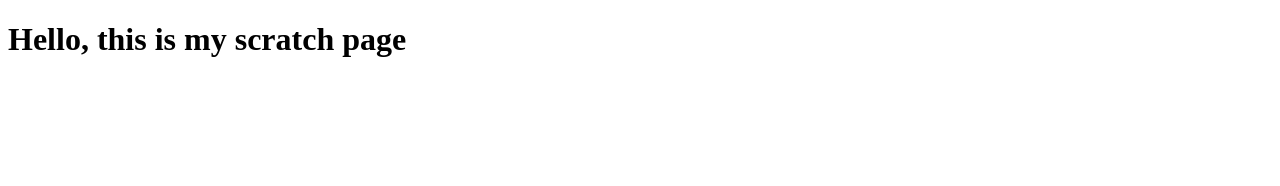
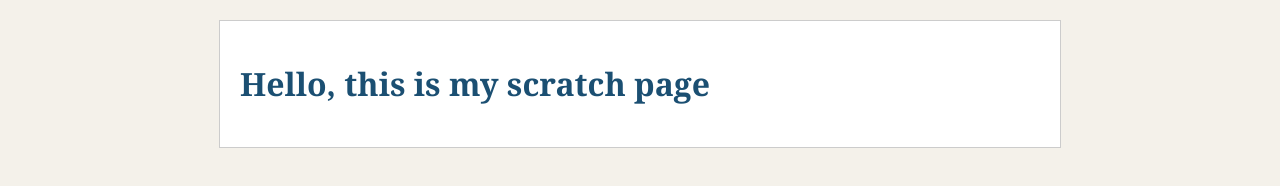
Before and after one commit to Kaspertapola02/Kaspertapola02.github.io, a plain HTML site: page scratch.html in a window 1280 px wide. Drawn offline with Linux system fonts and the light colour scheme.

Commit message:
Add div wrapper around main heading in scratch.html

```diff
--- a/scratch.html
+++ b/scratch.html
@@ -3,8 +3,11 @@
 <head>
   <meta charset="UTF-8">
   <title>My Scratch Page</title>
+  <link rel="stylesheet" href="style.css">
 </head>
 <body>
-  <h1>Hello, this is my scratch page</h1>
+  <div class="box">
+    <h1>Hello, this is my scratch page</h1>
+  </div>
 </body>
 </html>
```
